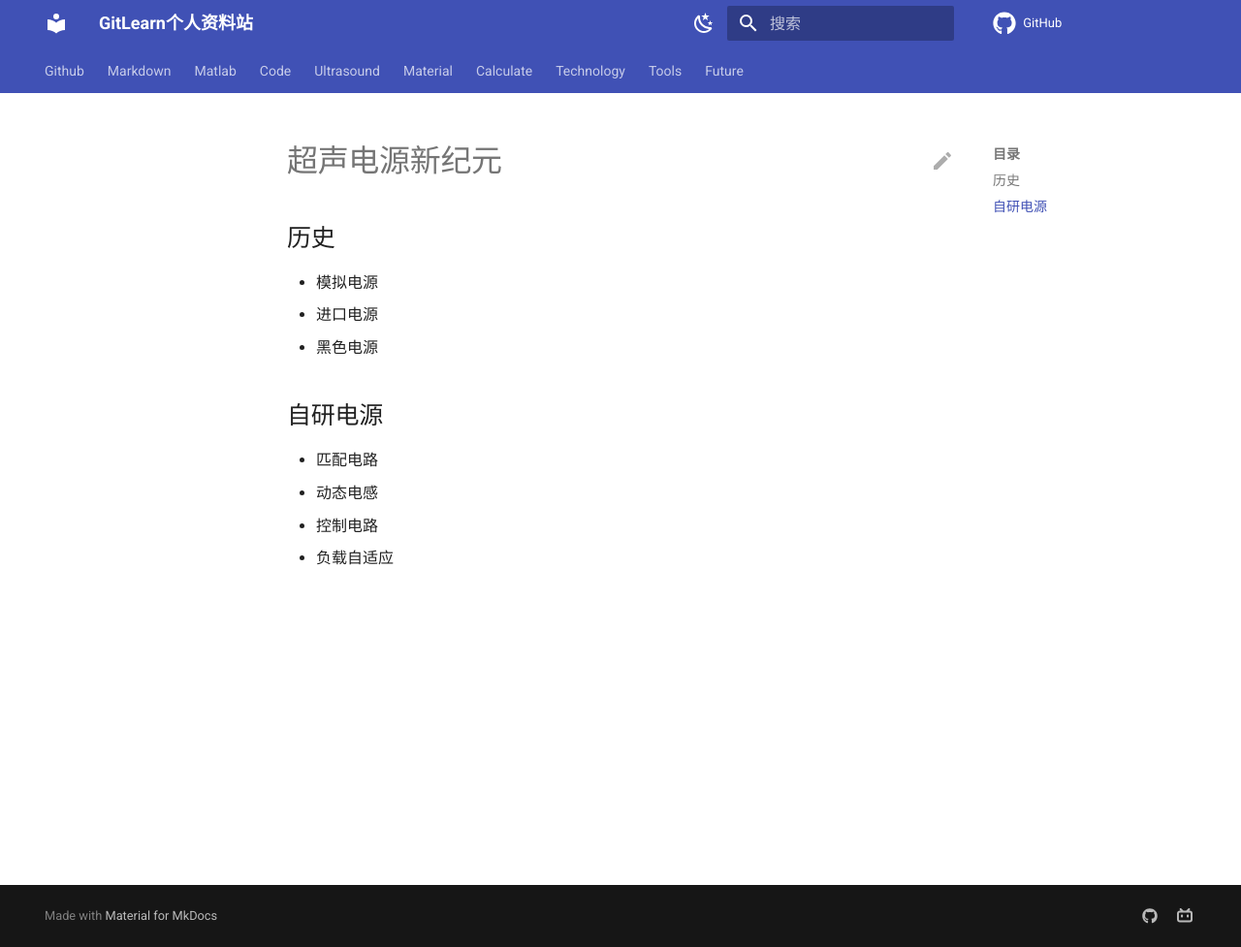
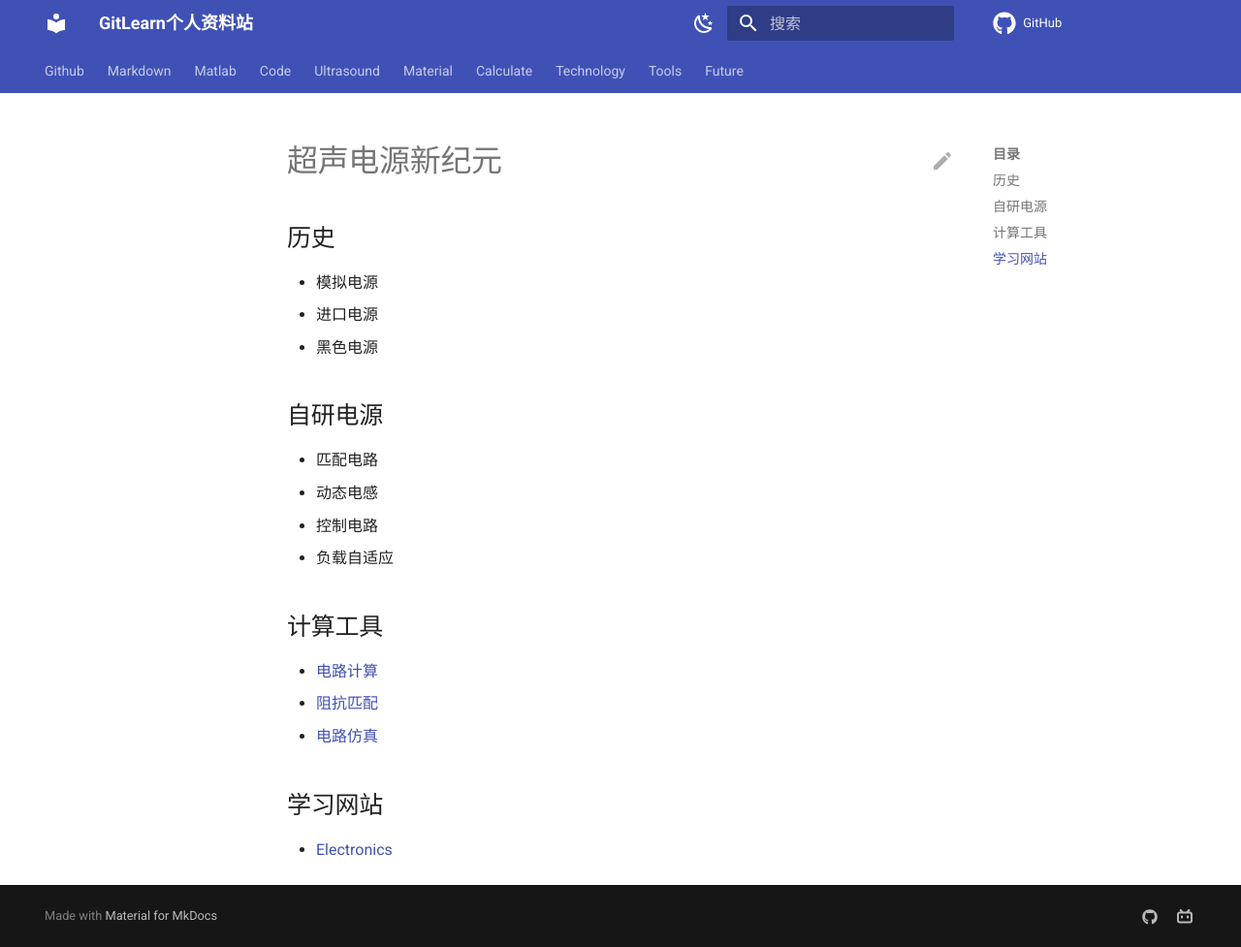
Before and after one commit to jinzhao2aqin/GitLearn, an MkDocs documentation site: the page built from docs/ultrasound/note1.md, in a window 1280 px wide and 977 px high. Shown: the whole window at 97% size. Built offline with MkDocs 1.6.1 and Material for MkDocs 9.7.7, drawn with Linux system fonts in a browser that asks for light colours; nearby versions of some CDN libraries; library files that are not in the unit come from our copies; comment, search, counter and statistics services are not loaded.

Commit message:
Update note1.md

```diff
--- a/docs/ultrasound/note1.md
+++ b/docs/ultrasound/note1.md
@@ -10,3 +10,11 @@
   - 动态电感
 - 控制电路
   - 负载自适应
+
+## 计算工具
+- [电路计算](https://www.will-kelsey.com/circuitSolver/)
+- [阻抗匹配](https://www.will-kelsey.com/smith_chart/)
+- [电路仿真](https://everycircuit.com/)
+
+## 学习网站
+- [Electronics](https://www.electronics-tutorials.ws/accircuits/series-circuit.html)
```
